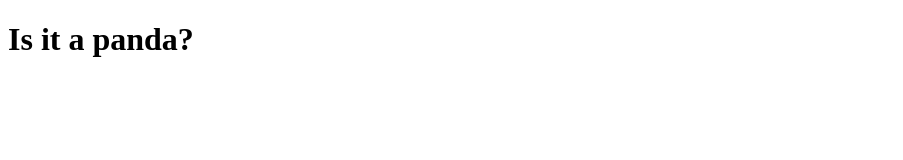
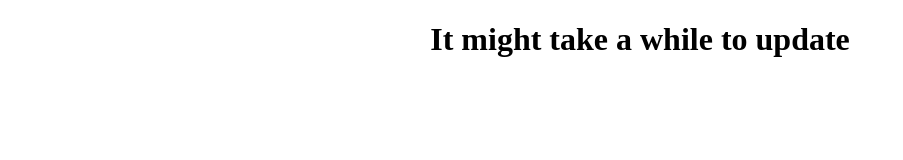
Before and after one commit to andofiajsndfijasndj/UThumbnails, a plain HTML site: page index.html in a window 1280 px wide. Shown: the whole page, without its empty margins (0-903 px from the left). Drawn offline with Linux system fonts and the light colour scheme.

Commit message:
Update index.html

```diff
--- a/index.html
+++ b/index.html
@@ -9,7 +9,7 @@
 </head>
 <body>
 
-<h1>Is it a panda?</h1>
+<h1 style="text-align: center;">It might take a while to update</h1>
 
 </body>
 </html>
```
